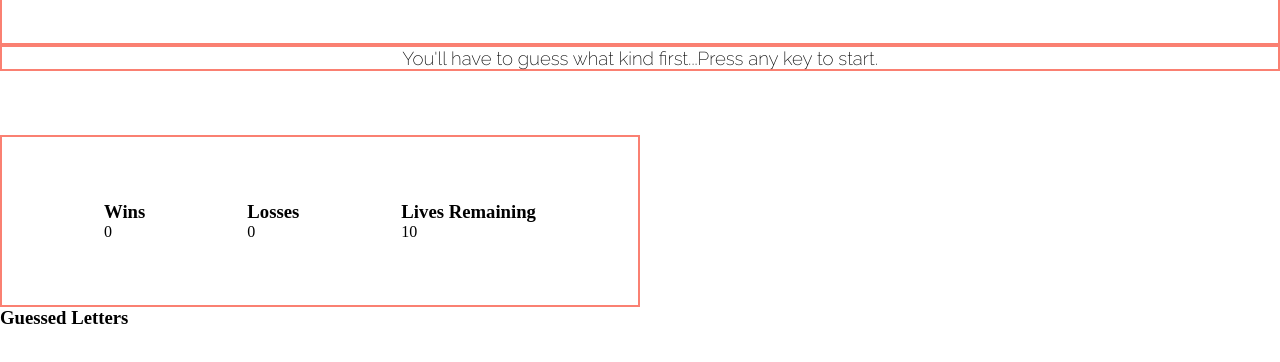
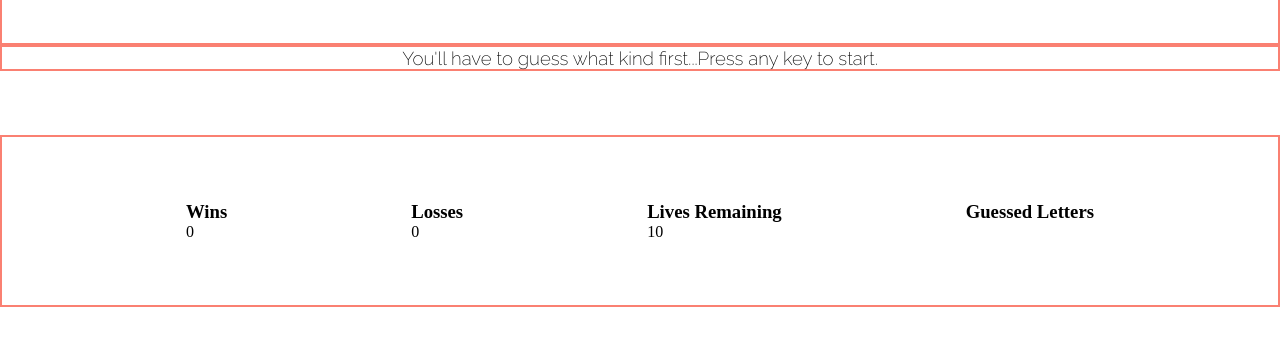
Before and after one commit to rokhva/word-guess-game, a plain HTML site: page index.html in a window 1280 px wide. Shown: the part 134-496 px from the top of the page. Drawn offline with Linux system fonts and the light colour scheme.

Commit message:
got flex display for score and guessed letters to display correctly

```diff
--- a/assets/css/style.css
+++ b/assets/css/style.css
@@ -21,12 +21,22 @@ h2{
     border: solid 2px salmon;
 }
 
+.container{
+    display: flex;
+}
+
 .score{
     display: flex;
     border: solid 2px salmon;
-    width: 50%;
+    width: 100%;
     justify-content: space-evenly;
     padding-top: 64px;
     padding-bottom: 64px;
     margin-top: 64px;
+    column-width: 3;
 }
+
+.guessedLetters{
+    border: solid 2px salmon;
+    width: 49%;
+}
--- a/index.html
+++ b/index.html
@@ -36,18 +36,21 @@
                 <h3>Lives Remaining</h3>
                 <p id="numLives"></p>
             </div>
+
+            <div class="guessedContainer">
+                    <h3>Guessed Letters</h3>
+                    <p id="guessedLetters"></p>
+                </div>
+
         </div>
 
-        <div>
+
             <div>
                 <p id="chosenWord"> </p>
             </div>
 
-            <div>
-                <h3>Guessed Letters</h3>
-                <p id="guessedLetters"></p>
-            </div>
-        </div>
+
+
 
     </div>
 
```
